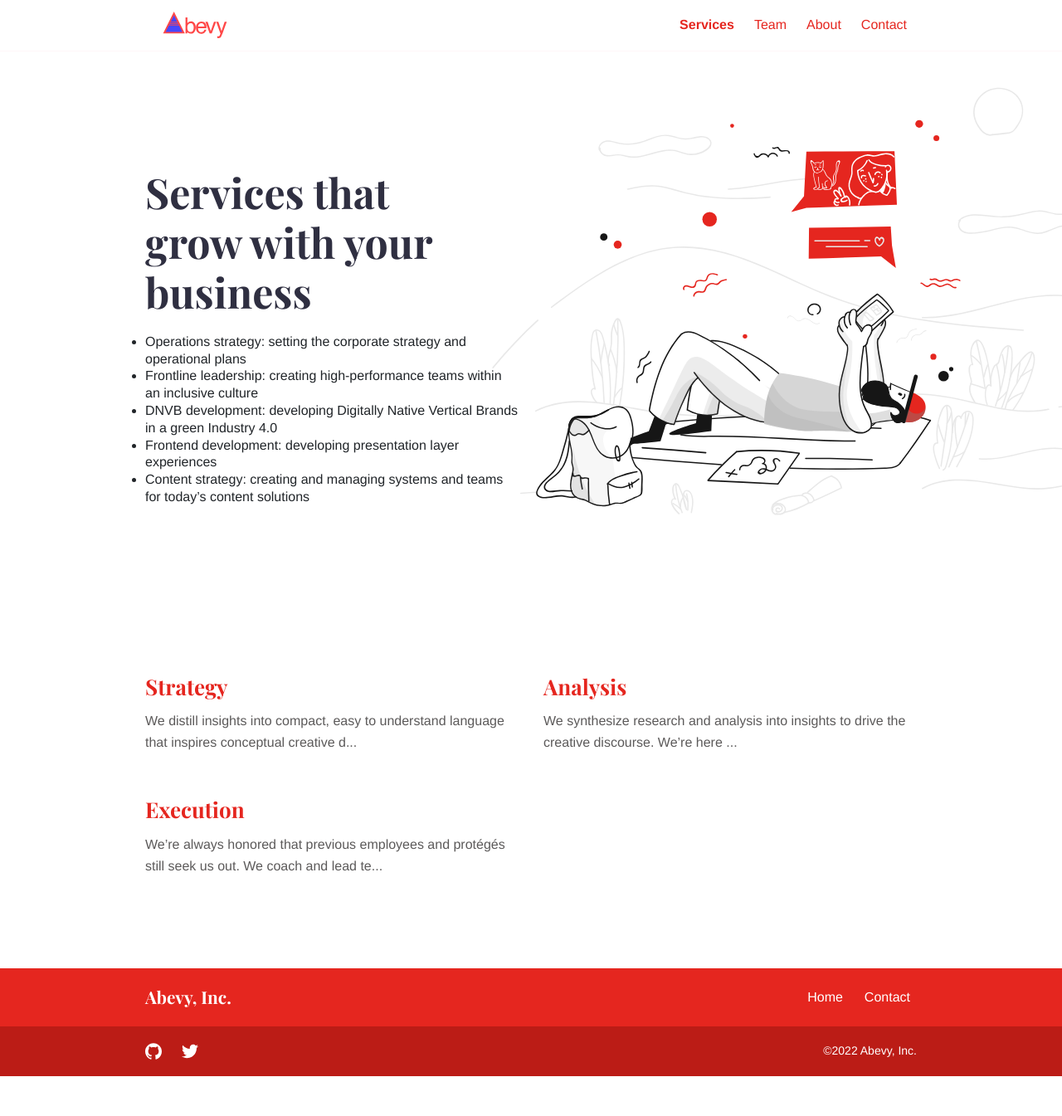
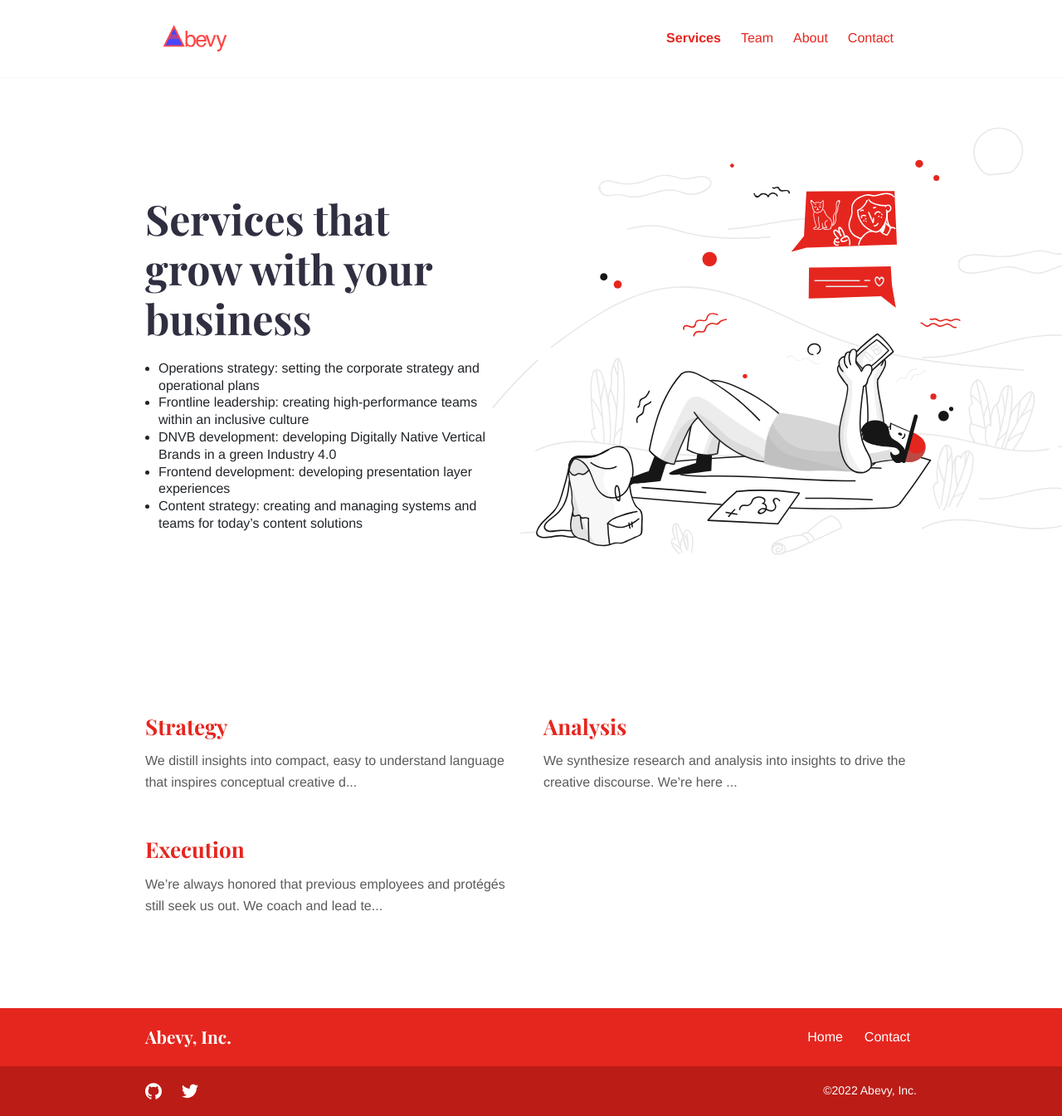
Before and after one commit to abevy/abevy, a Jekyll site: the page built from services.md, in a window 1280 px wide. Shown: the whole page at 83% size. Built offline with Jekyll 4.4.1, drawn with Linux system fonts in a browser that asks for light colours; before the commit the page ends 1297 px from its top, so only the background shows below that.

Commit message:
fix services intro ul

```diff
--- a/_sass/components/_page.scss
+++ b/_sass/components/_page.scss
@@ -6,3 +6,6 @@
     flex: 1 0 0;
   }
 }
+.page-services ul {
+    margin: 1em;
+}
```
